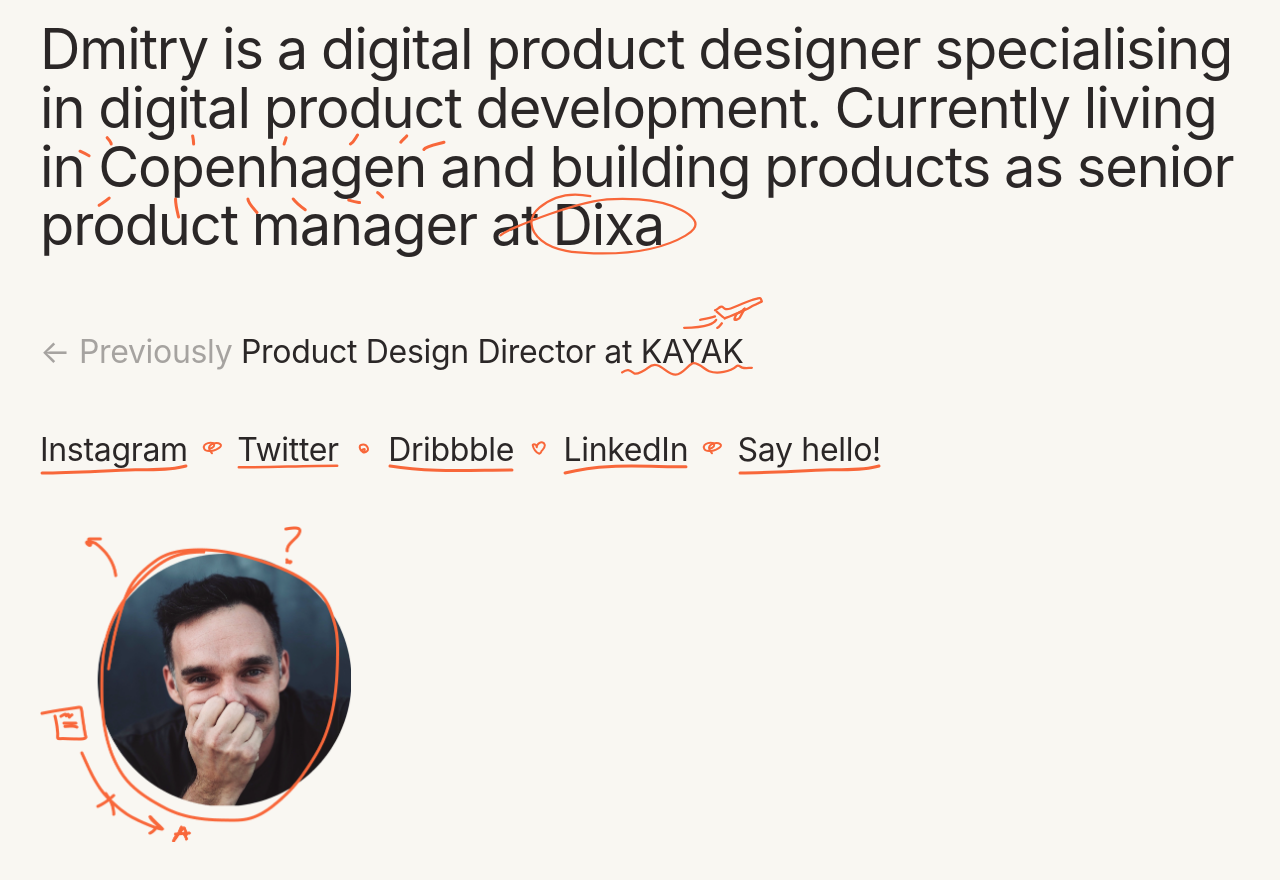
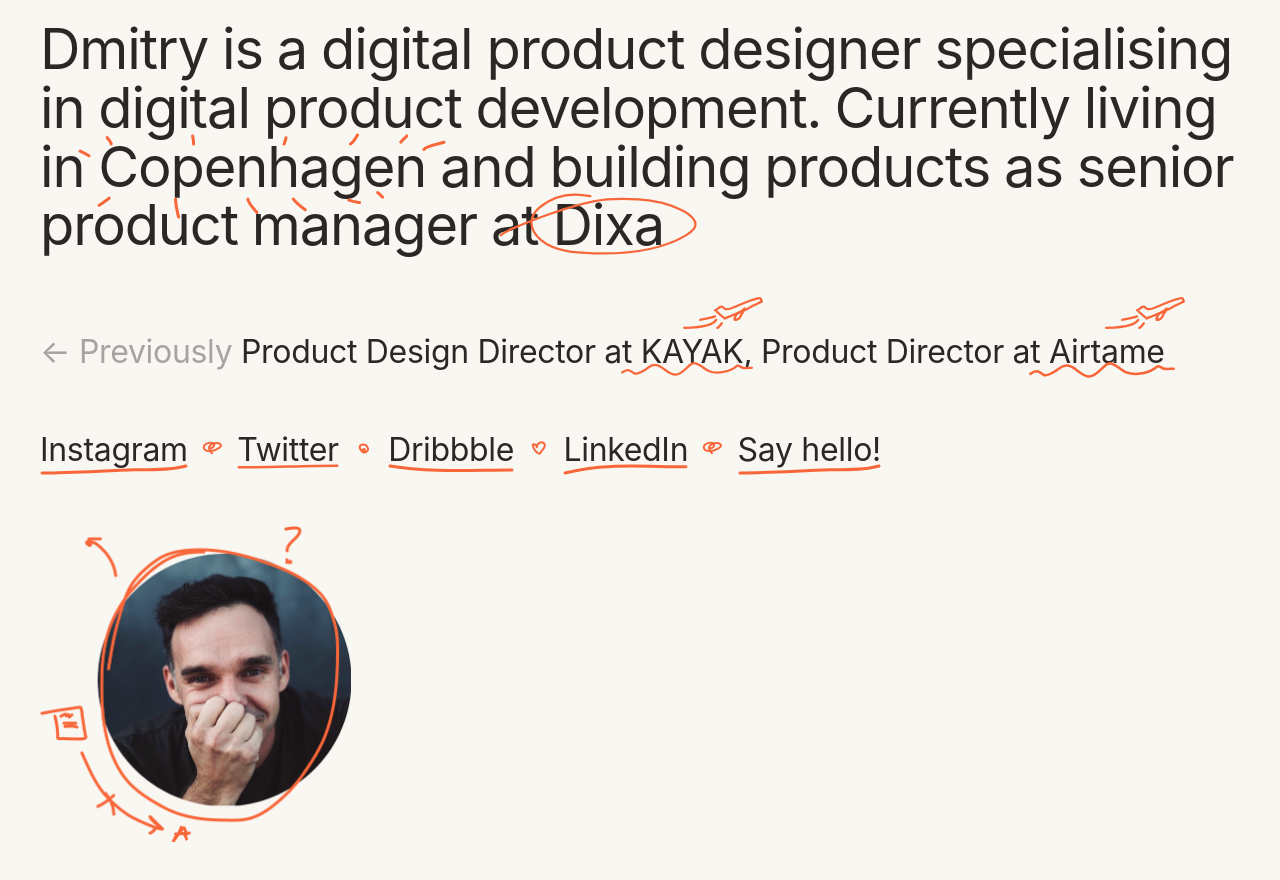
Before and after one commit to robo/robo.github.io, a plain HTML site: page index.html in a window 1280 px wide. Drawn offline with Linux system fonts and the light colour scheme; a web font is replaced by a local one.

Commit message:
Update index.html

```diff
--- a/index.html
+++ b/index.html
@@ -19,7 +19,7 @@
             Dmitry is a digital product designer specialising in digital product development. Currently living in <span>Copenhagen</span> and building products as senior product manager at <a href="https://www.dixa.com">Dixa</a>
         </p>
         <p class="previous-copy">
-            <span>← Previously</span> Product Design Director at <a href="https://www.kayak.com">KAYAK</a>
+            <span>← Previously</span> Product Design Director at <a href="https://www.kayak.com">KAYAK</a>, Product Director at <a href="http://airtame.com/">Airtame</a>
         <div class="external-links">
             <a href="https://www.instagram.com/dimako">Instagram</a>
             <div class="bullet bullet-1"></div>
```
